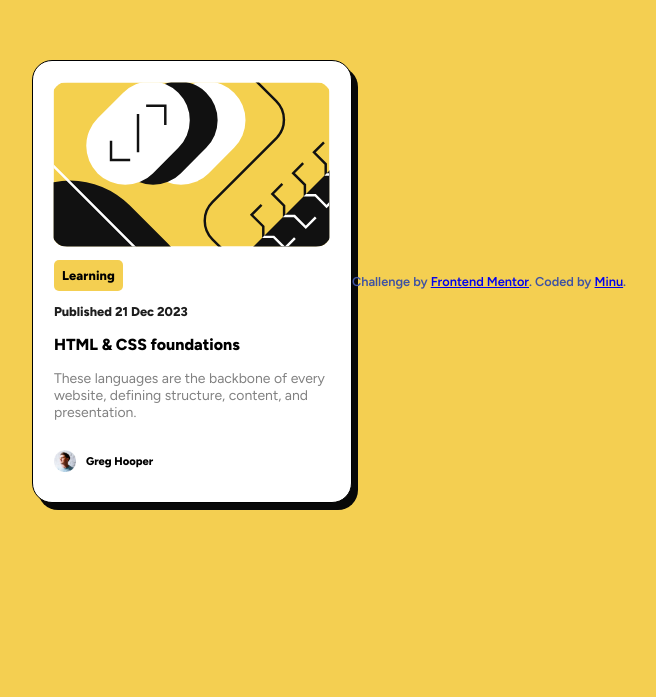
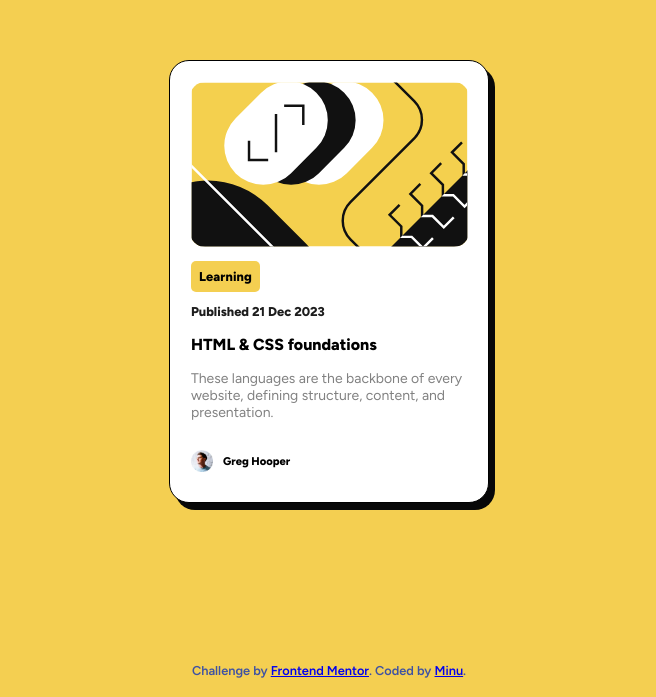
Before and after one commit to minu-arch/blog-preview-card-main, a plain HTML site: page index.html in a window 1280 px wide. Shown: the part 119-816 px from the top of the page, without its empty margins (311-967 px from the left). Drawn offline with Linux system fonts and the light colour scheme.

Commit message:
Update style.css

```diff
--- a/style.css
+++ b/style.css
@@ -21,9 +21,9 @@
 body{
     min-height: 100vh;
     display: flex;
+    flex-direction: column;
     justify-content: center;
     align-items: center;
-    margin: 0;
     font-family: 'Figtree',sans-serif;
     font-size: .8rem;
     background-color: #f4cf51;
```
